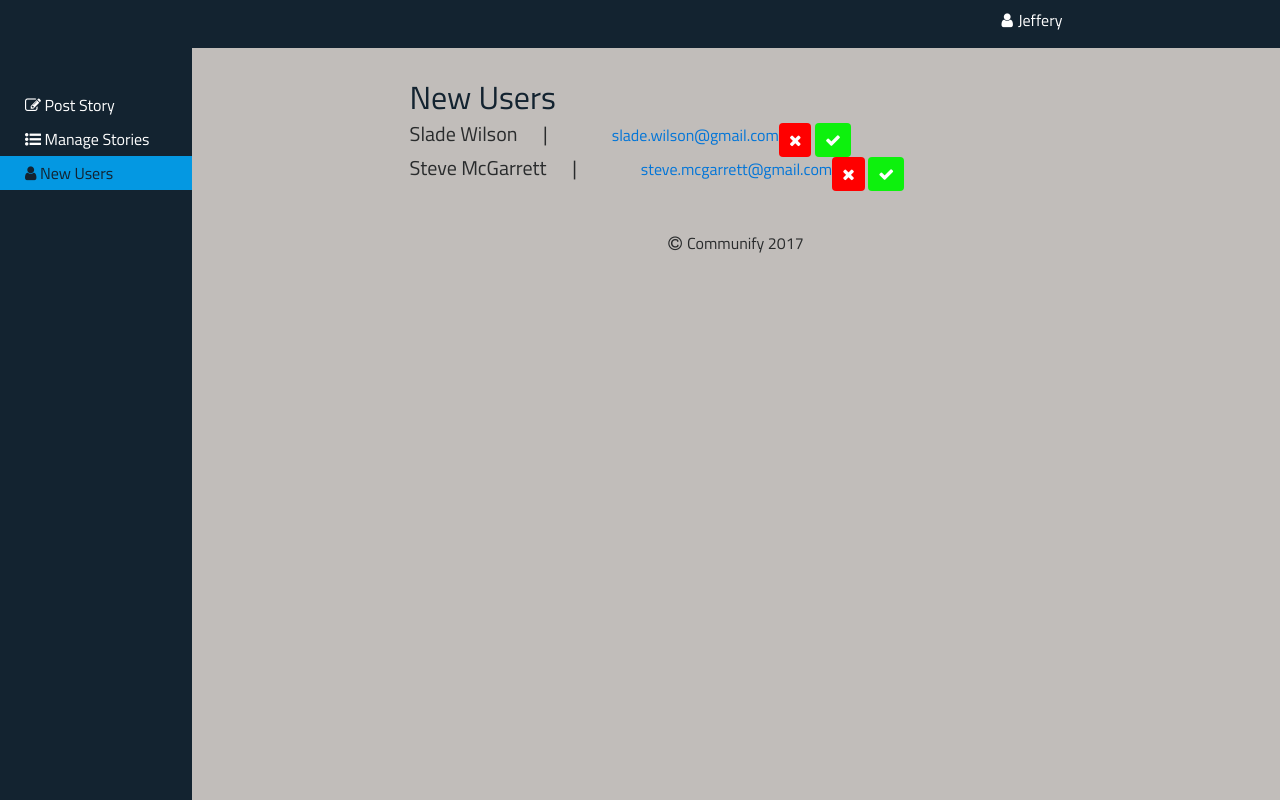
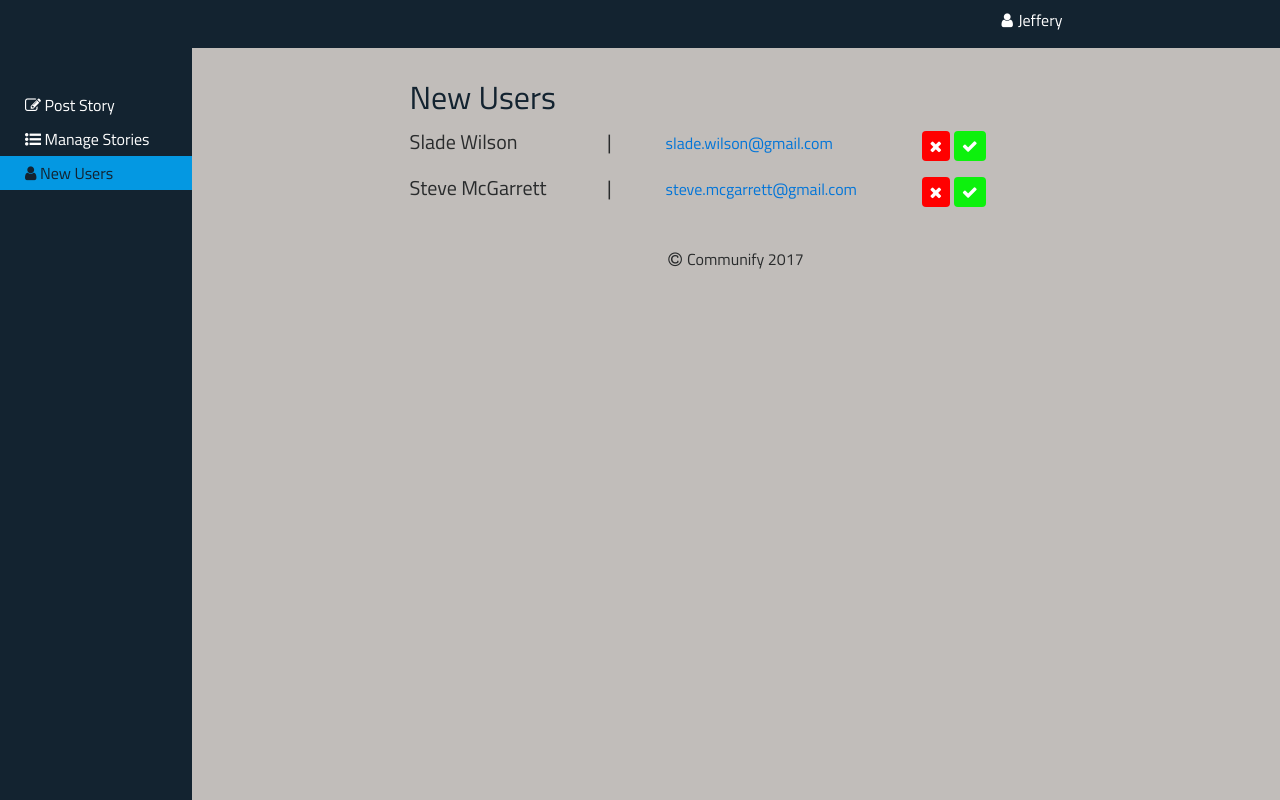
Before and after one commit to Kylar101/Storymate, a PHP site: page /new-users.html in a window 1280 px wide. Run offline with PHP 8.4, Linux system fonts and the light colour scheme; some libraries are stand-ins or nearby versions.

Commit message:
new user page done

```diff
--- a/css/style.css
+++ b/css/style.css
@@ -399,20 +399,27 @@ textarea {
   opacity: 1; }
 
 .new-users-location .new-users {
-  display: flex; }
+  display: flex;
+  margin-top: 2vh; }
   .new-users-location .new-users .user-details {
     display: flex; }
   .new-users-location .new-users .user-name {
     font-size: 20px;
     margin-right: 5vw;
-    display: block; }
+    display: block;
+    min-width: 15vw;
+    position: relative; }
     .new-users-location .new-users .user-name:after {
       content: "|";
-      margin-left: 2vw; }
-  .new-users-location .new-users .user-email:hover {
-    text-decoration: none; }
+      position: absolute;
+      right: -10px; }
+  .new-users-location .new-users .user-email {
+    display: block;
+    min-width: 20vw; }
+    .new-users-location .new-users .user-email:hover {
+      text-decoration: none; }
 
 .user-buttons .user-icons {
-  padding: 5px 10px;
+  padding: 3px 8px;
   border-radius: 4px;
   display: inline-block; }
--- a/scss/_new-users.scss
+++ b/scss/_new-users.scss
@@ -1,6 +1,7 @@
 .new-users-location {
 	.new-users {
 		display: flex;
+		margin-top: 2vh;
 		.user-details {
 			display: flex;
 		}
@@ -8,12 +9,17 @@
 			font-size: 20px;
 			margin-right: 5vw;
 			display: block;
+			min-width: 15vw;
+			position: relative;
 			&:after {
 				content: "|";
-				margin-left: 2vw;
+				position: absolute;
+				right: -10px;
 			}
 		}
 		.user-email {
+			display: block;
+			min-width: 20vw;
 			&:hover {
 				text-decoration: none;
 			}
@@ -23,7 +29,7 @@
 
 .user-buttons {
 	.user-icons {
-		padding: 5px 10px;
+		padding: 3px 8px;
 		border-radius: 4px;
 		display: inline-block;
 	}
```
